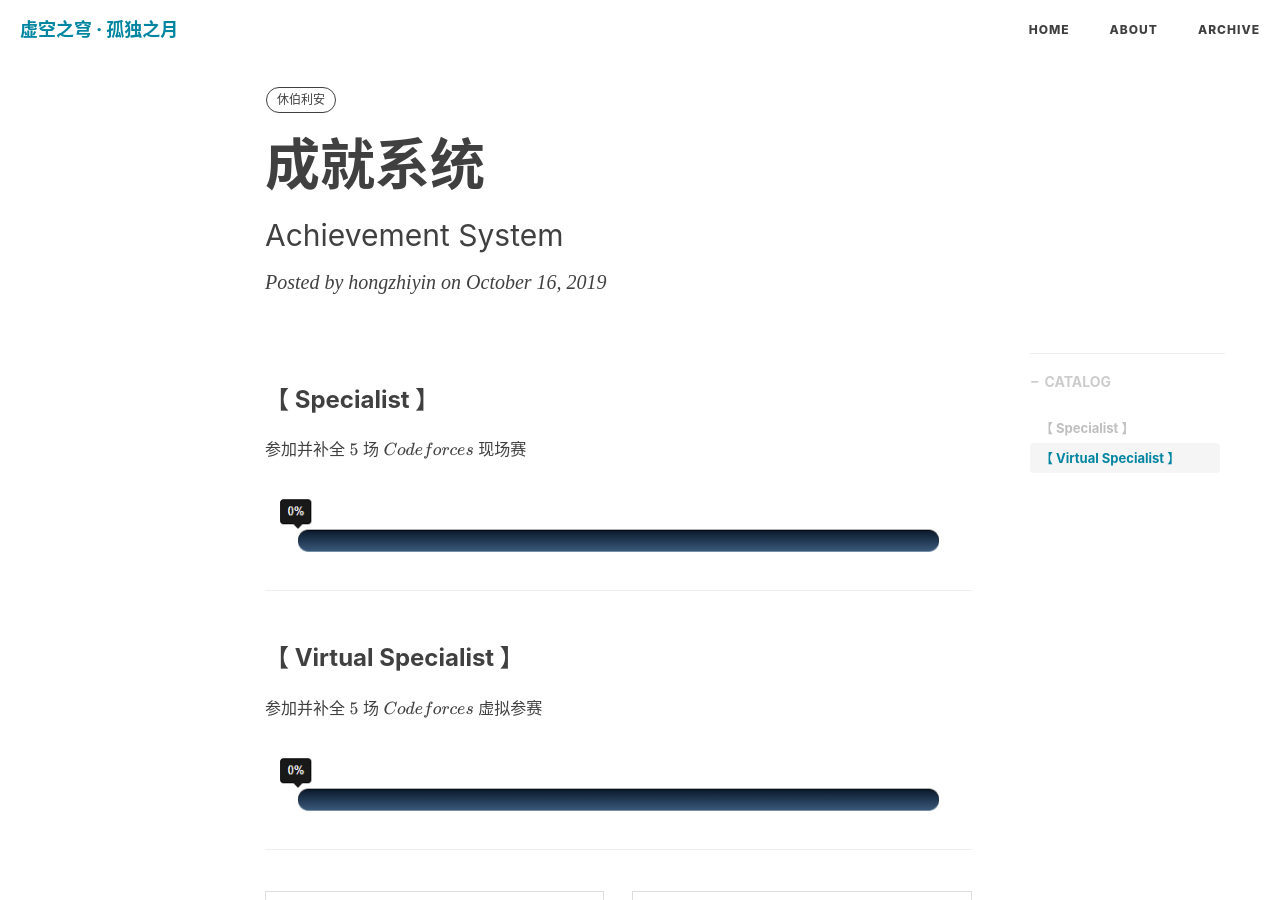
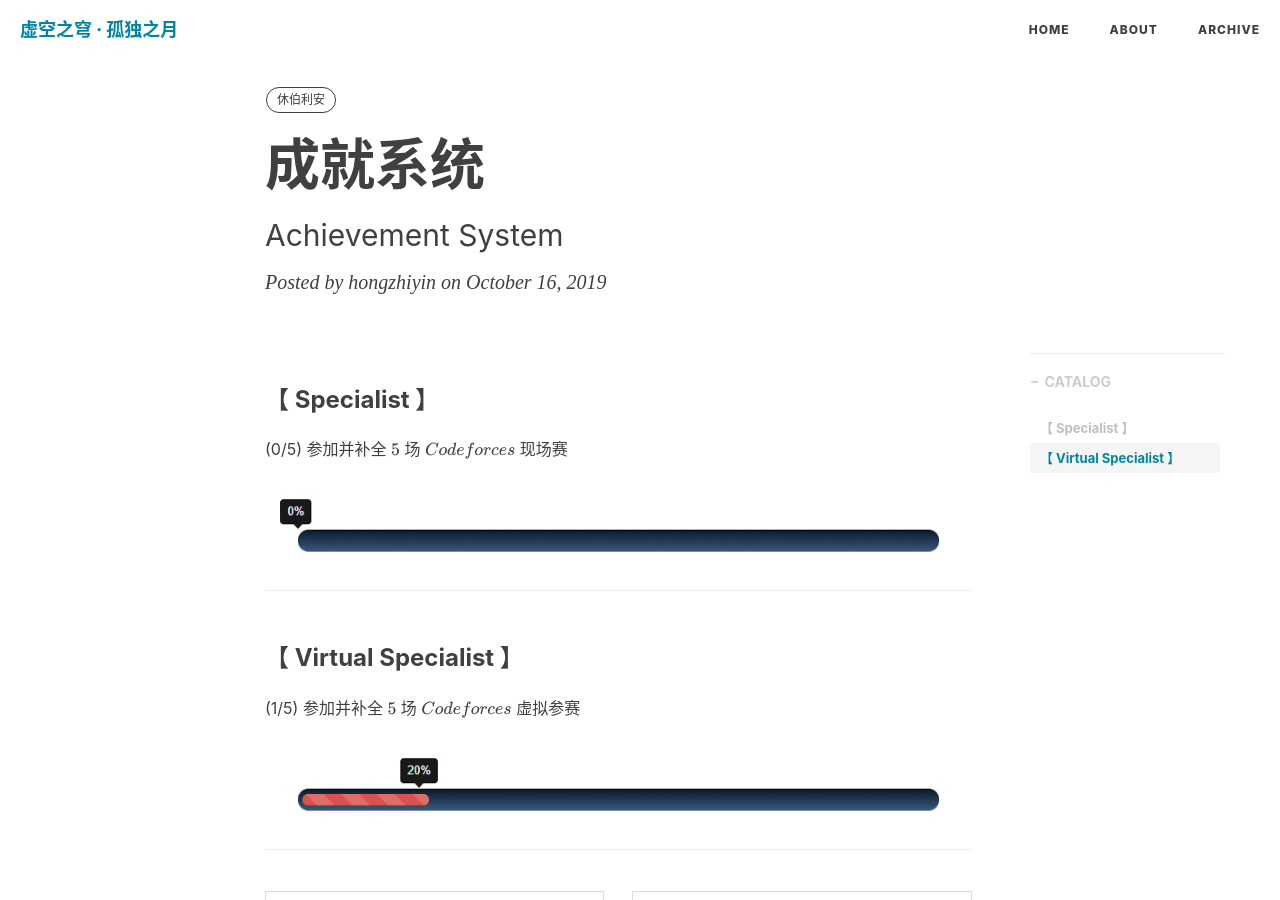
Before and after one commit to hongzhiyin/hongzhiyin.github.io, a Jekyll site: the page built from _posts/Hyperion/2019-10-16-achievement-system.md, in a window 1280 px wide and 900 px high. Built offline with Jekyll 4.4.1, drawn with Linux system fonts in a browser that asks for light colours; nearby versions of some CDN libraries; formulas are drawn with MathJax 3; comment, search, counter and statistics services are not loaded.

Commit message:
Update 2019-10-16-achievement-system.md

```diff
--- a/_posts/Hyperion/2019-10-16-achievement-system.md
+++ b/_posts/Hyperion/2019-10-16-achievement-system.md
@@ -14,7 +14,7 @@ tags:
 
 ### 【 Specialist 】
 
-参加并补全 $5$ 场 $Codeforces$ 现场赛
+(0/5) 参加并补全 $5$ 场 $Codeforces$ 现场赛
 
 ![](/img/process/process-00.jpg)
 
@@ -26,9 +26,9 @@ tags:
 
 ### 【 Virtual Specialist 】
 
-参加并补全 $5$ 场 $Codeforces$ 虚拟参赛
+(1/5) 参加并补全 $5$ 场 $Codeforces$ 虚拟参赛
 
-![](/img/process/process-00.jpg)
+![](/img/process/process-20.jpg)
 
 
 
```
